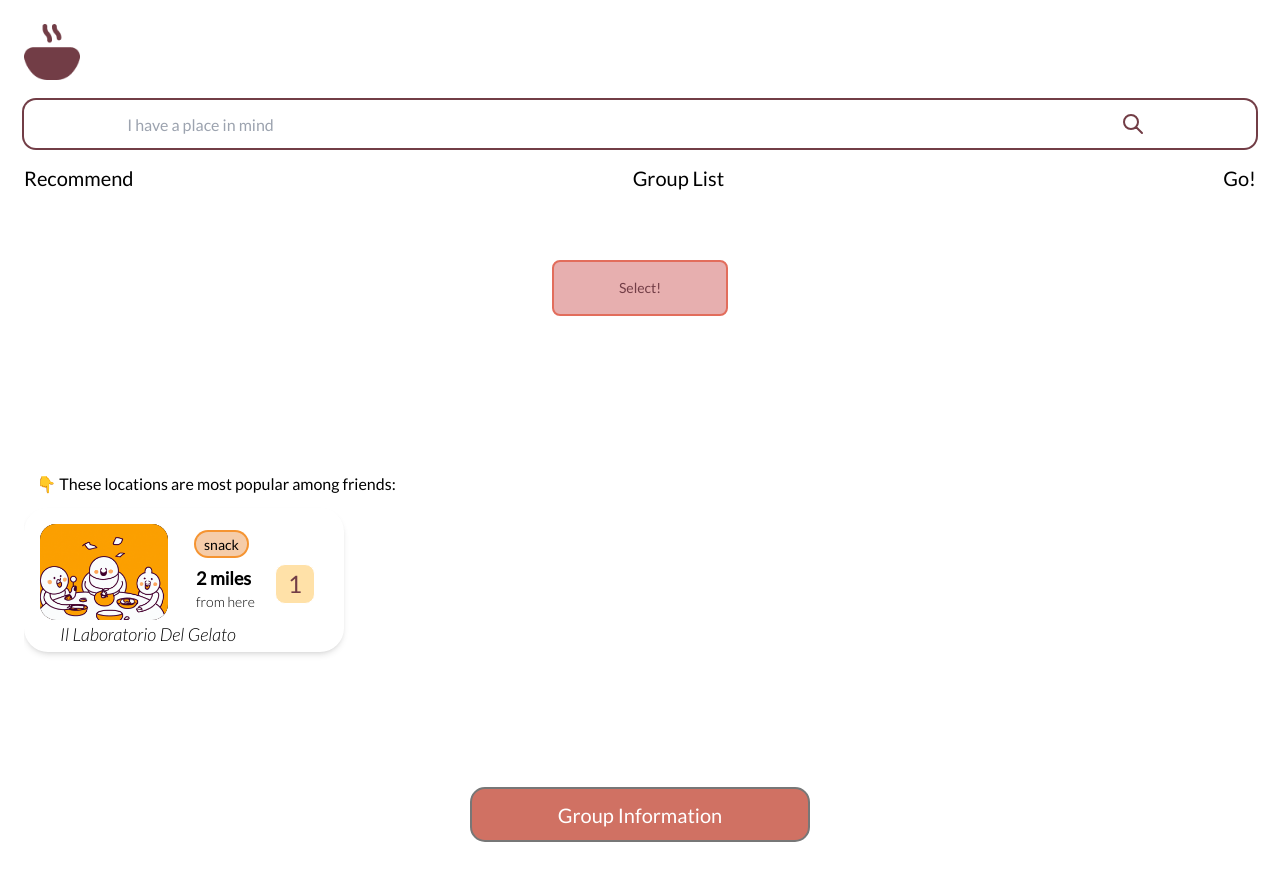
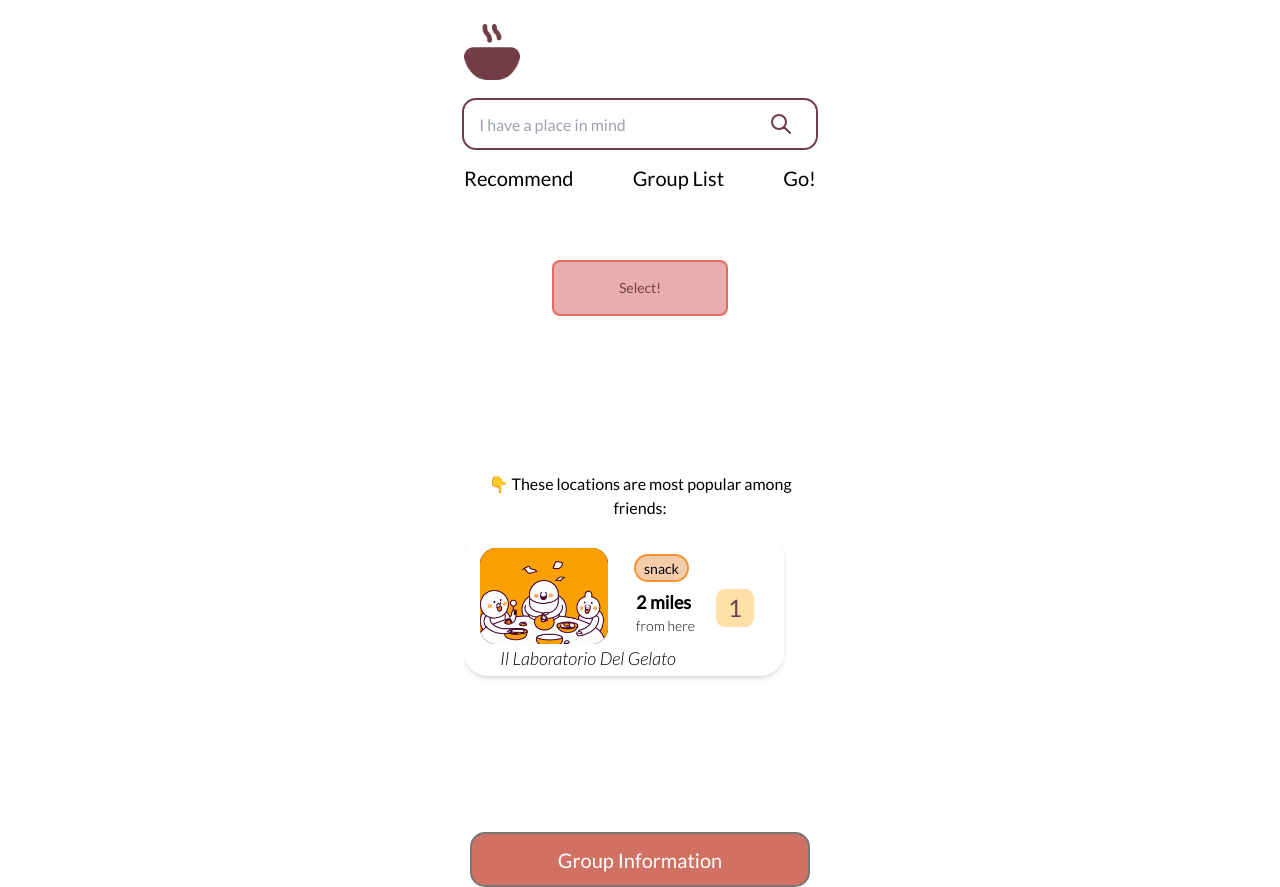
Before and after one commit to kapa-moon/final-project-team-decider, a React (Create React App) app in the folder front-end/: page /go in a window 1280 px wide. Before the commit the page ends 842 px from the top, so only its background shows below. Built offline with nearby package versions, Linux system fonts and the light colour scheme.

Commit message:
change app size

```diff
--- a/front-end/src/App.css
+++ b/front-end/src/App.css
@@ -1,6 +1,21 @@
 .App {
   text-align: center;
   font-family: 'Lato', sans-serif;
+  margin: auto;
+  width: 400px;
+  height: 100%;
+}
+
+#app
+{
+  margin: auto;
+  display: block;
+}
+
+.bg-blue-200
+{
+  margin: auto;
+  height: 500px;
 }
 
 .App_logo {
--- a/front-end/src/App.js
+++ b/front-end/src/App.js
@@ -14,7 +14,7 @@ import Go from './component/Go';
 function App() {
   return (
     <div className='App p-6 max-h-screen flex justify-center min-w-screen max-w-screen md: max-w-800'>
-      <div className='min-w-full max-w-full'>
+      <div className='min-w-full max-w-full' id = 'app'>
         <div className='routes h-2/3'>
           <Routes>
             <Route path='/' element={<CreateNewTeam />} />
--- a/front-end/src/index.css
+++ b/front-end/src/index.css
@@ -4,6 +4,7 @@
 
 body {
   font-family: 'Lato', sans-serif;
+  /* height: 100%; */
   /* font-family: 'Signika Negative', sans-serif; */
 
   /* margin: 0;
```
